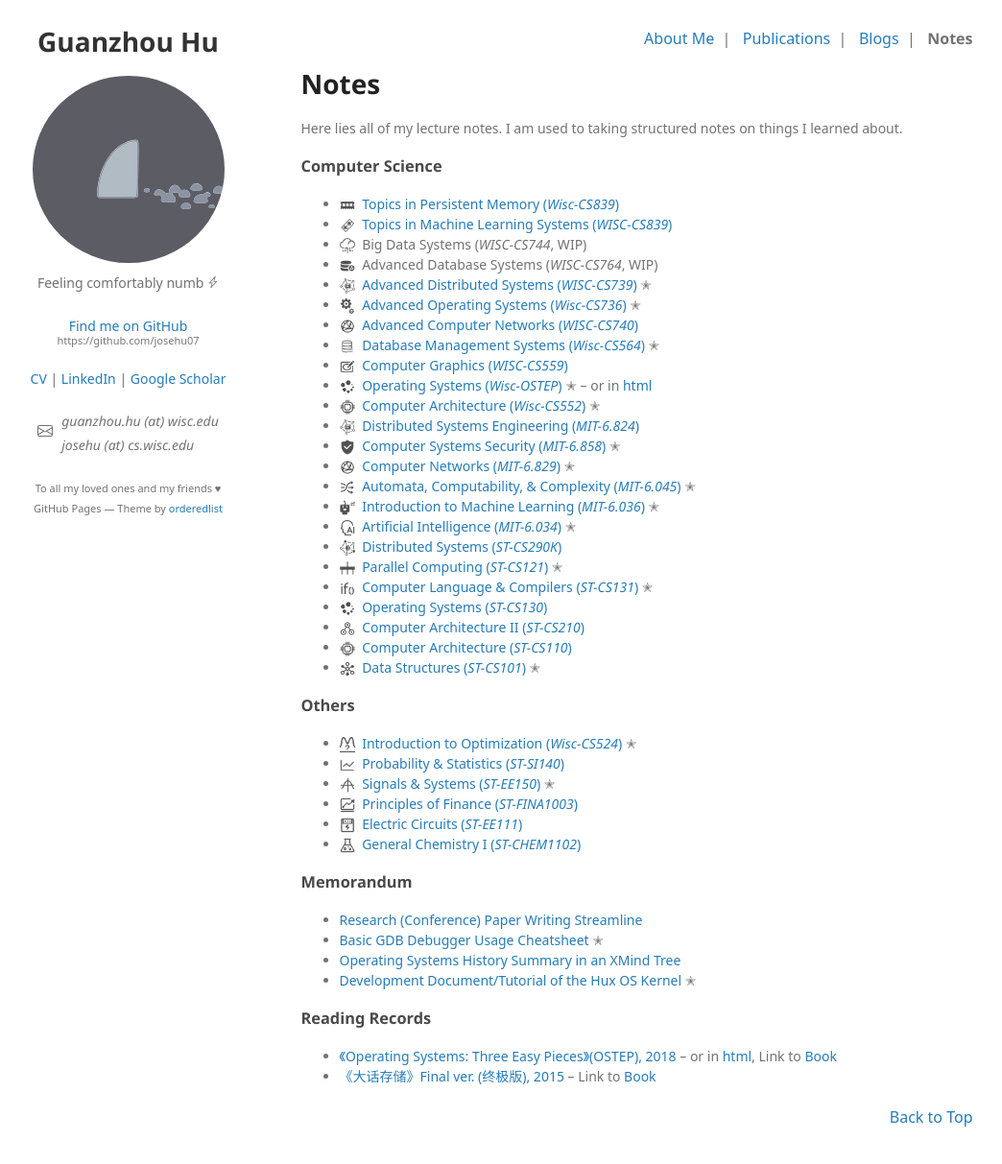
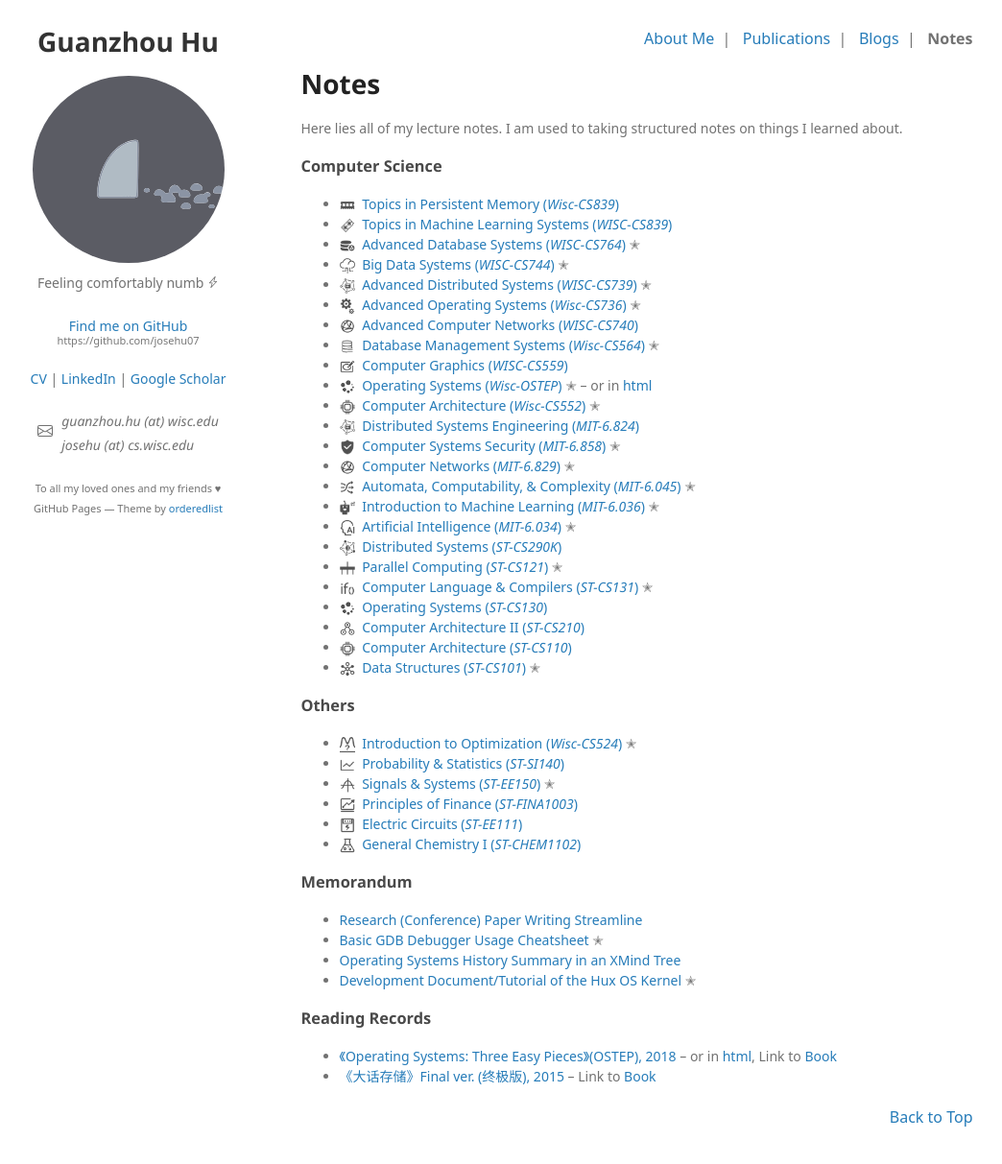
Before and after one commit to josehu07/josehu07.github.io, a Jekyll site: the page built from notes.md, in a window 1280 px wide and 1246 px high. Shown: the top 1213 px of the window at 96% size, without its empty margins (119-1163 px from the left). Built offline with Jekyll 4.4.1, drawn with Linux system fonts in a browser that asks for light colours; some web fonts are replaced; a script that is not in the unit is left out.

Commit message:
add 764 & 744 course notes

```diff
--- a/notes.md
+++ b/notes.md
@@ -19,8 +19,8 @@ Here lies all of my lecture notes. I am used to taking structured notes on thing
 
 - <img class="note-icon" src="/assets/note-icon/pmem-topics-show.png" /> [Topics in Persistent Memory (*Wisc-CS839*)](/assets/file/pmem-topics.pdf)
 - <img class="note-icon" src="/assets/note-icon/mlsys-topics-show.png" /> [Topics in Machine Learning Systems (*WISC-CS839*)](/assets/file/mlsys-topics.pdf)
-- <img class="note-icon" src="/assets/note-icon/big-data-systems-show.png" /> Big Data Systems (*WISC-CS744*, WIP)
-- <img class="note-icon" src="/assets/note-icon/advanced-database-systems-show.png" /> Advanced Database Systems (*WISC-CS764*, WIP)
+- <img class="note-icon" src="/assets/note-icon/advanced-database-systems-show.png" /> [Advanced Database Systems (*WISC-CS764*)](/assets/file/advanced-database-systems.pdf) ✭
+- <img class="note-icon" src="/assets/note-icon/big-data-systems-show.png" /> [Big Data Systems (*WISC-CS744*)](/assets/file/big-data-systems.pdf) ✭
 - <img class="note-icon" src="/assets/note-icon/distributed-engineering-show.png" /> [Advanced Distributed Systems (*WISC-CS739*)](/assets/file/distributed-systems-wisc.pdf) ✭
 - <img class="note-icon" src="/assets/note-icon/advanced-operating-systems-show.png" /> [Advanced Operating Systems (*Wisc-CS736*)](/assets/file/advanced-operating-systems.pdf) ✭
 - <img class="note-icon" src="/assets/note-icon/computer-networks-show.png" /> [Advanced Computer Networks (*WISC-CS740*)](/assets/file/advanced-networks.pdf)
```
Also changed, not shown: 2 other files.
